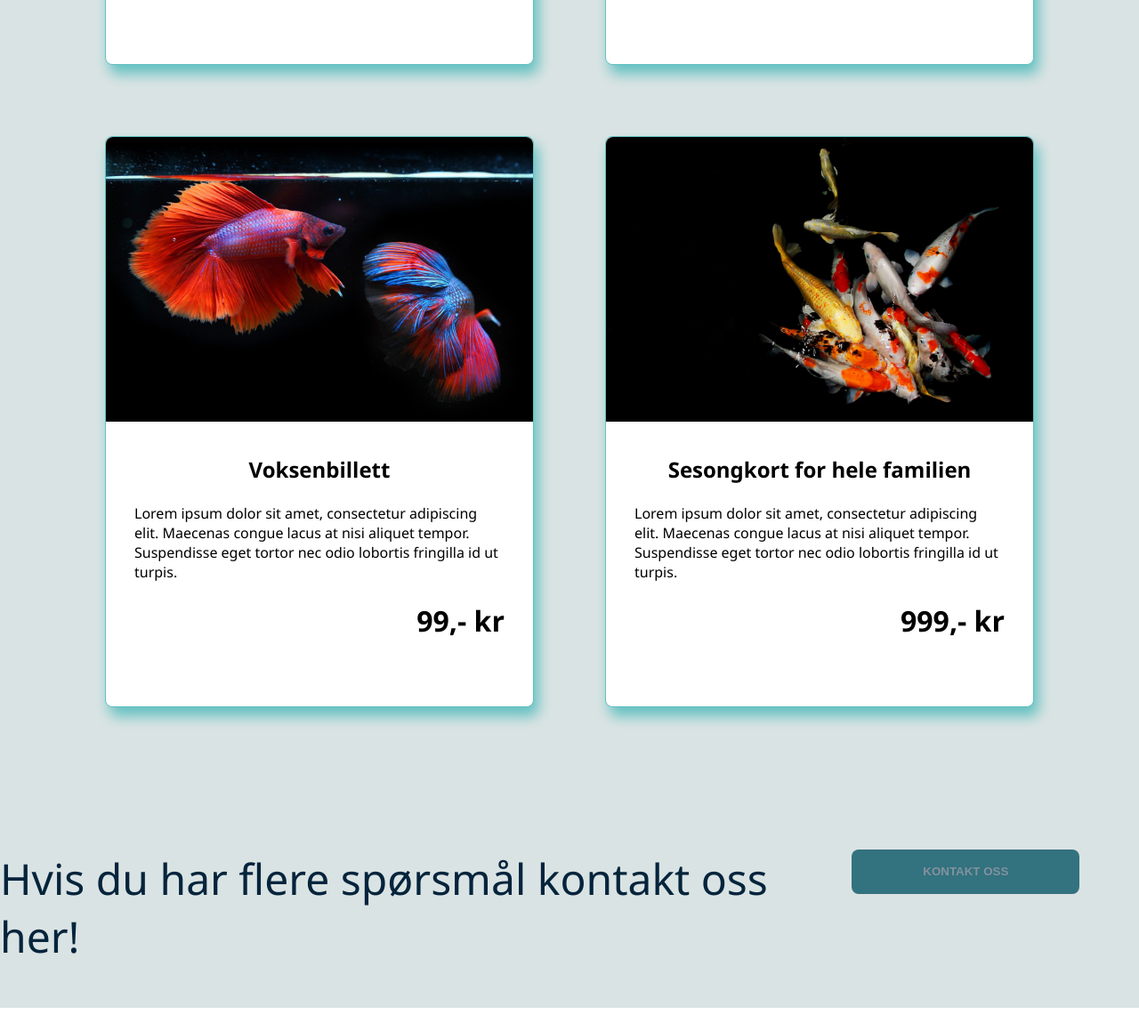
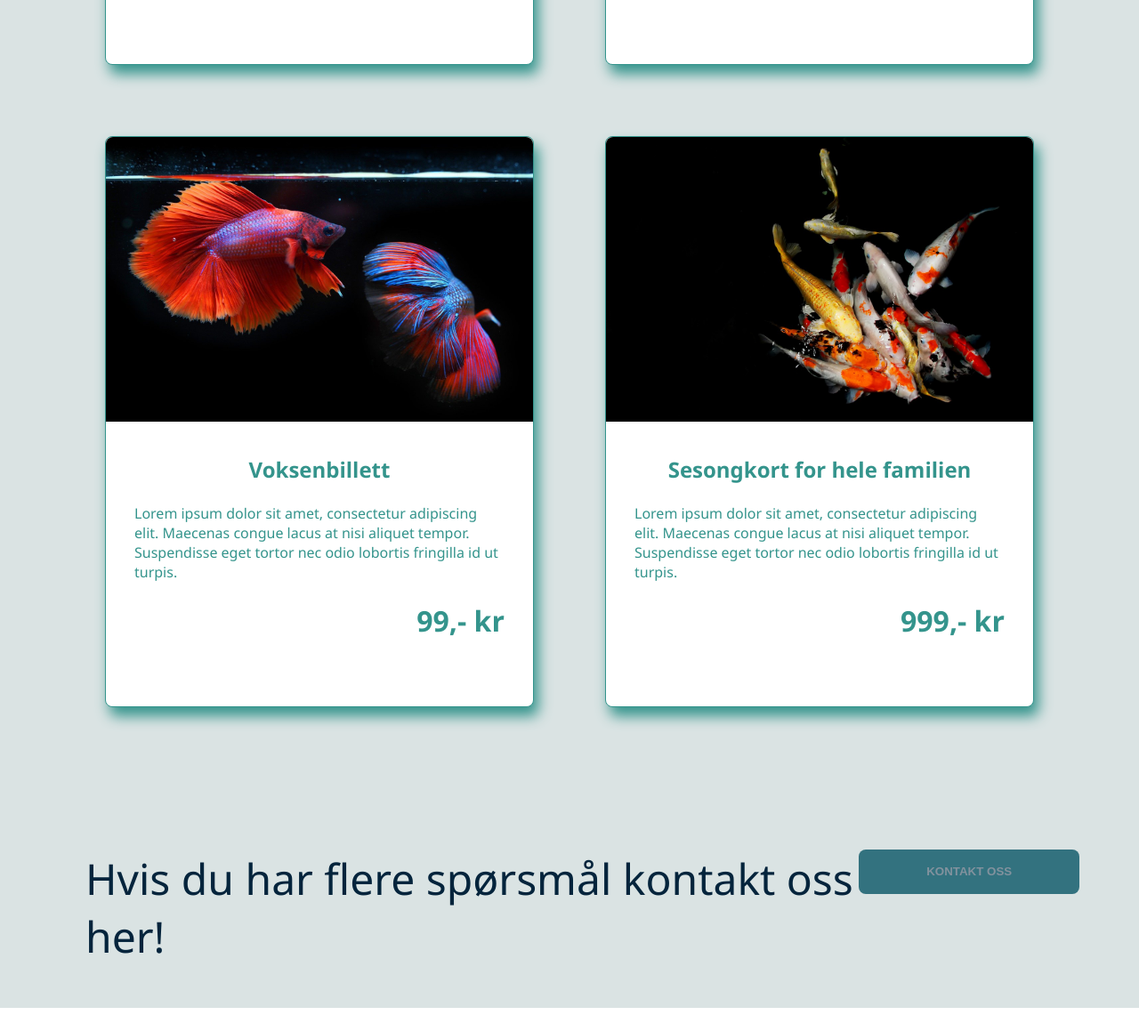
Before and after one commit to Lindgard/Eksamen-HTML-CSS, a plain HTML site: page HTML/tickets.html in a window 1280 px wide. Shown: the part 893-2052 px from the top of the page at 89% size. Drawn offline with Linux system fonts and the light colour scheme.

Commit message:
lagt til comment og ryddet litt i CSS

```diff
--- a/CSS/frontpage-style.css
+++ b/CSS/frontpage-style.css
@@ -23,6 +23,7 @@ header {
   z-index: 1;
 }
 
+/*brukte denne biten for å unngå at header-bakgrunn ble borte*/
 header::after {
   content: "";
   display: block;
@@ -42,6 +43,7 @@ h1 {
   margin: 0;
 }
 
+/* nav-bar starter her*/
 .nav-ul {
   display: flex;
   position: relative;
--- a/CSS/tickets.css
+++ b/CSS/tickets.css
@@ -101,9 +101,9 @@ h3 {
 .ticket-adults,
 .ticket-seasonpass {
   background-color: white;
-  border: 1px solid #61c0c1;
+  border: 1px solid #34948c;
   border-radius: 8px;
-  box-shadow: 5px 10px 15px #61c0c1;
+  box-shadow: 5px 10px 15px #34948c;
   width: 30em;
   height: 40em;
 }
@@ -113,6 +113,7 @@ h3 {
 .txt-adults,
 .txt-season {
   padding: 2em;
+  color: #34948c;
 }
 
 #blue,
@@ -151,17 +152,18 @@ h3 {
 
 .contact-container {
   display: flex;
+  position: relative;
   justify-content: space-between;
-  position: relative;
   width: 100%;
   font-size: 300%;
-  margin-bottom: 1em;
+  margin: 0 0 1em 0;
 }
 
 .contact-txt {
   position: relative;
   width: 70%;
   color: #04243c;
+  margin-left: 2em;
 }
 
 .contact-btn {
```
